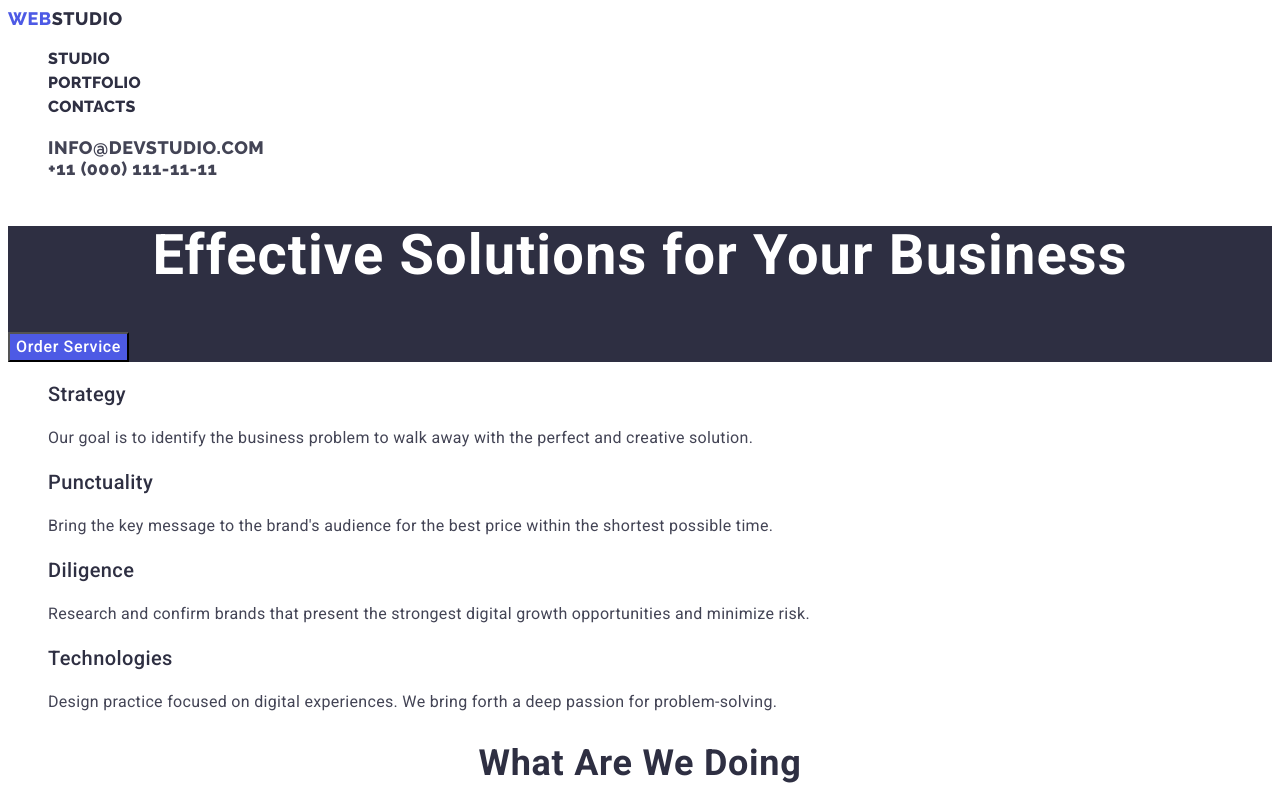
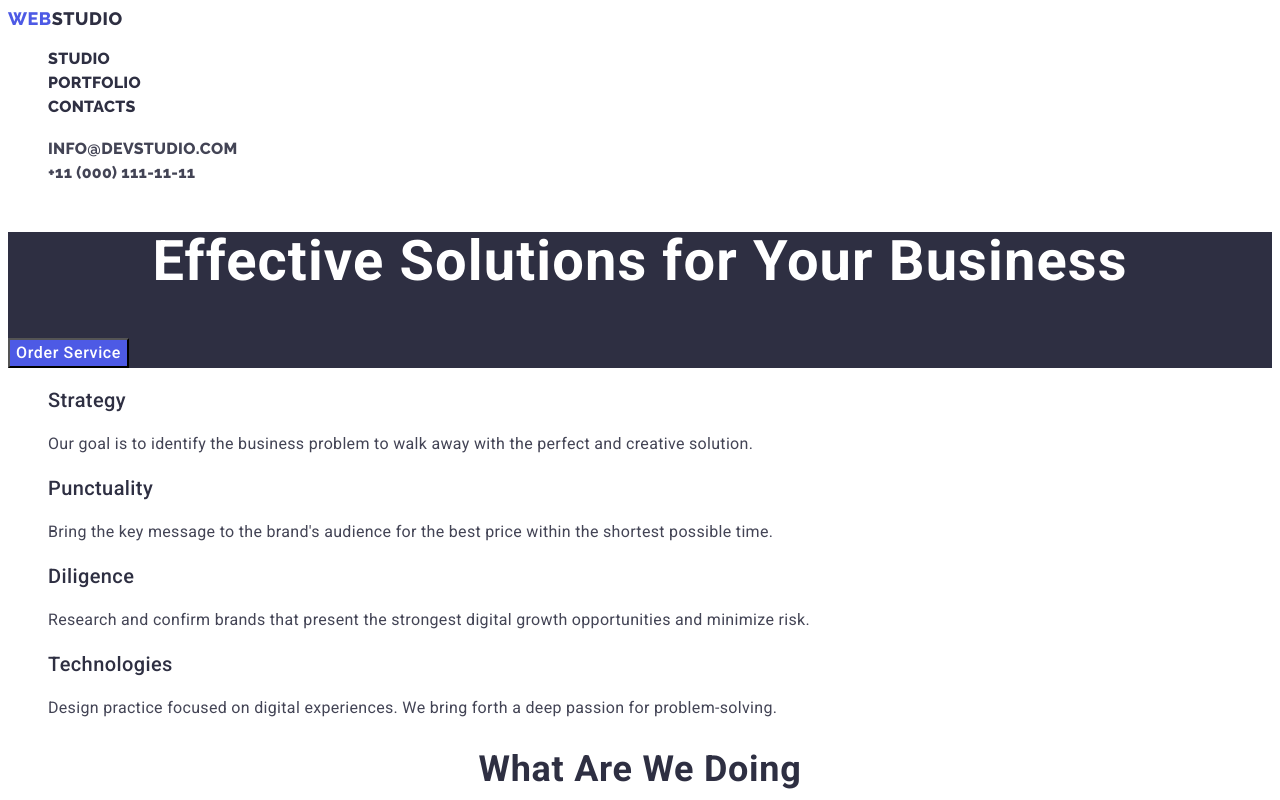
Before and after one commit to VitaliyLitvak/goit-markup-hw-02, a plain HTML site: page index.html in a window 1280 px wide. Shown: the top 800 px of the page. Drawn offline with Linux system fonts and the light colour scheme.

Commit message:
Update styles.css

```diff
--- a/css/styles.css
+++ b/css/styles.css
@@ -34,12 +34,17 @@ body {
     font-size: 16px;
     line-height: 150%;
     letter-spacing: 0.02em;}
-.site-nav .link.current, .site-nav .link:hover, .site-nav .link:focus, .site-nav .link:active {
+.address .link:hover, .site-nav .link.current, .site-nav .link:hover, .site-nav .link:focus, .site-nav .link:active {
     color: var(--hover-color);
 }
 
 .address {font-style: normal;}
-.address .link {font-weight: 400;color: var(--text-color);}
+.address .link {
+    font-weight: 400;
+    font-size: 16px;
+    line-height: 150%;
+    letter-spacing: 0.02em;
+    color: var(--text-color);}
 
 .hero {background-color: #2E2F42;}
 .hero-title {
```
